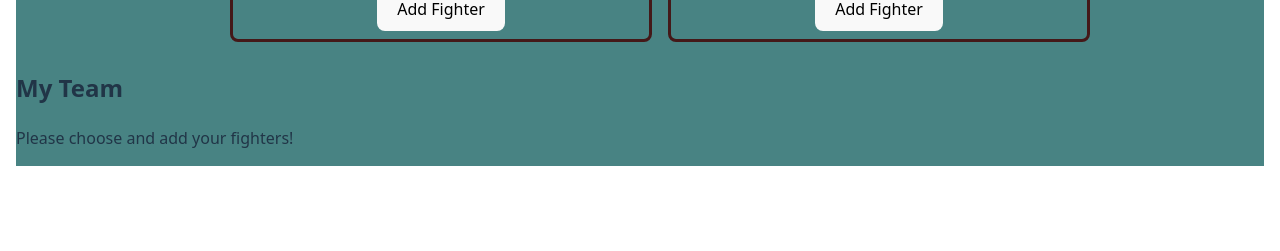
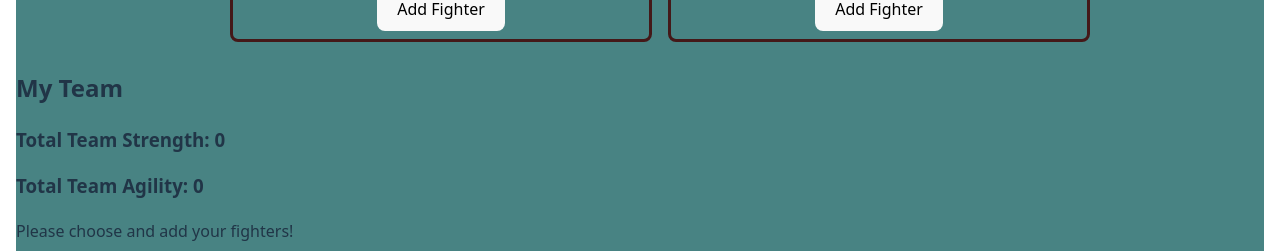
Before and after one commit to MarcoPhilip/react-state-management-lab, a React (Vite) app: page / in a window 1280 px wide. Shown: the part 3062-3313 px from the top of the page. Before the commit the page ends 3244 px from the top, so only its background shows below. Built offline with nearby package versions, Linux system fonts and the light colour scheme.

Commit message:
total team strength and agility UI display completed

```diff
--- a/src/App.jsx
+++ b/src/App.jsx
@@ -94,6 +94,12 @@ function App() {
       },
     ]);
 
+  // Create a regular variable named totalStrength and calculate the team strength using reduce() method
+  const totalStrength = team.reduce((total, fighter) => total + fighter.strength, 0);
+
+  // Create a variable for the total agility of your team using the reduce() method
+  const totalAgility = team.reduce((total, fighter) => total + fighter.agility, 0);
+
   // Create a function named handleAddFighter()
   const handleAddFighter = (fighter) => {
     // if there's not enough money, prevent purchase
@@ -132,7 +138,12 @@ const handleAddFighter = (fighter) => {
       ))}
     </ul>
 
+    <div className='team-details'>
       <h2>My Team</h2>
+      <h3>Total Team Strength: {totalStrength}</h3>
+      <h3>Total Team Agility: {totalAgility}</h3>
+    </div>
+
     {team.length === 0 ? (
       <p>Please choose and add your fighters!</p>
     ) : (
```
Also changed, not shown: src/App.css (line endings or trailing spaces). Lines whose indentation alone changed are shown as unchanged.
